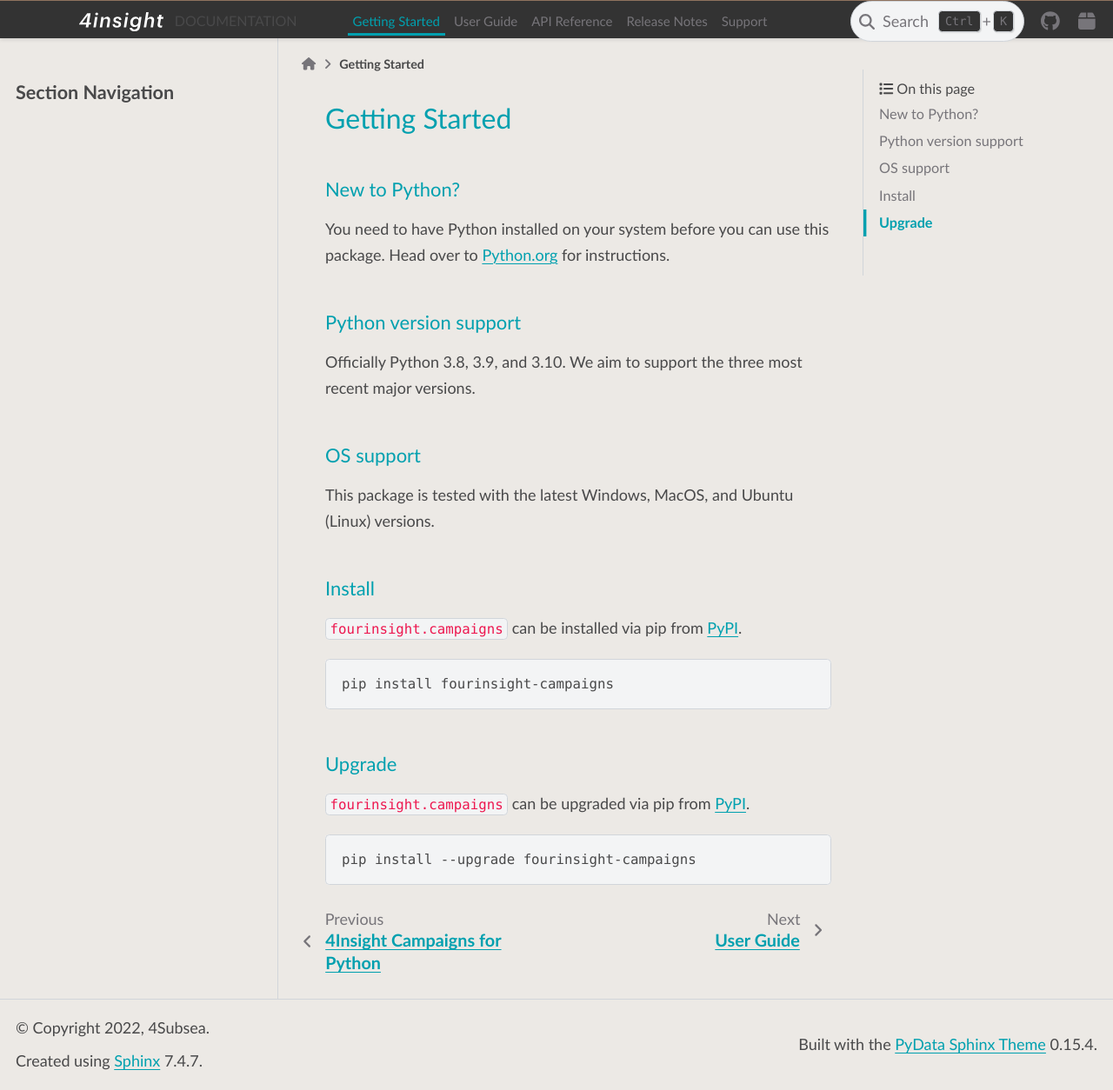
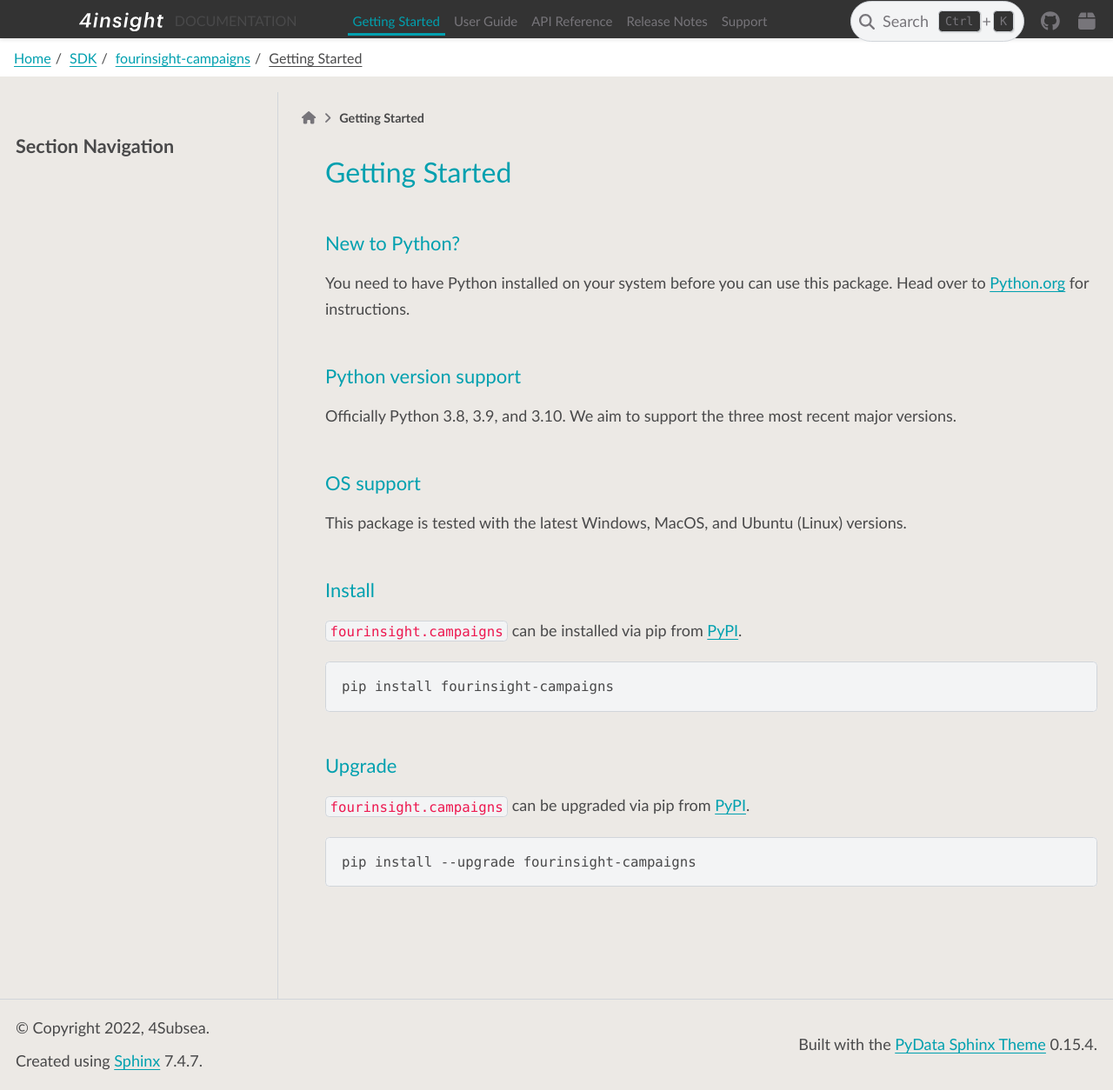
Before and after one commit to 4Subsea/fourinsight-campaigns-python, a Sphinx documentation site: the page built from docs/getting_started.rst, in a window 1280 px wide and 1254 px high. Shown: the whole window at 87% size. Built offline with Sphinx 7.4.7 and the PyData theme 0.15.4, drawn with Linux system fonts in a browser that asks for light colours; some of the changed lines change nothing that is shown.

Commit message:
docs: include relbar (#25)
* docs: include relbar
* docs: fix external links

```diff
--- a/docs/conf.py
+++ b/docs/conf.py
@@ -55,7 +55,7 @@
 }
 
 # Add any paths that contain templates here, relative to this directory.
-templates_path = ["_templates/autosummary"]
+templates_path = ["_templates/autosummary", "_templates"]
 
 # List of patterns, relative to source directory, that match files and
 # directories to ignore when looking for source files.
@@ -88,12 +88,12 @@
     "icon_links": [
         {
             "name": "GitHub",
-            "url": "https://github.com/4subsea/fourinsight-xyz",
+            "url": "https://github.com/4Subsea/fourinsight-campaigns-python",
             "icon": "fab fa-github",
         },
         {
             "name": "PyPI",
-            "url": "https://pypi.org/project/fourinsight-xyz",
+            "url": "https://pypi.org/project/fourinsight-campaigns/",
             "icon": "fas fa-box",
         },
     ],
```
